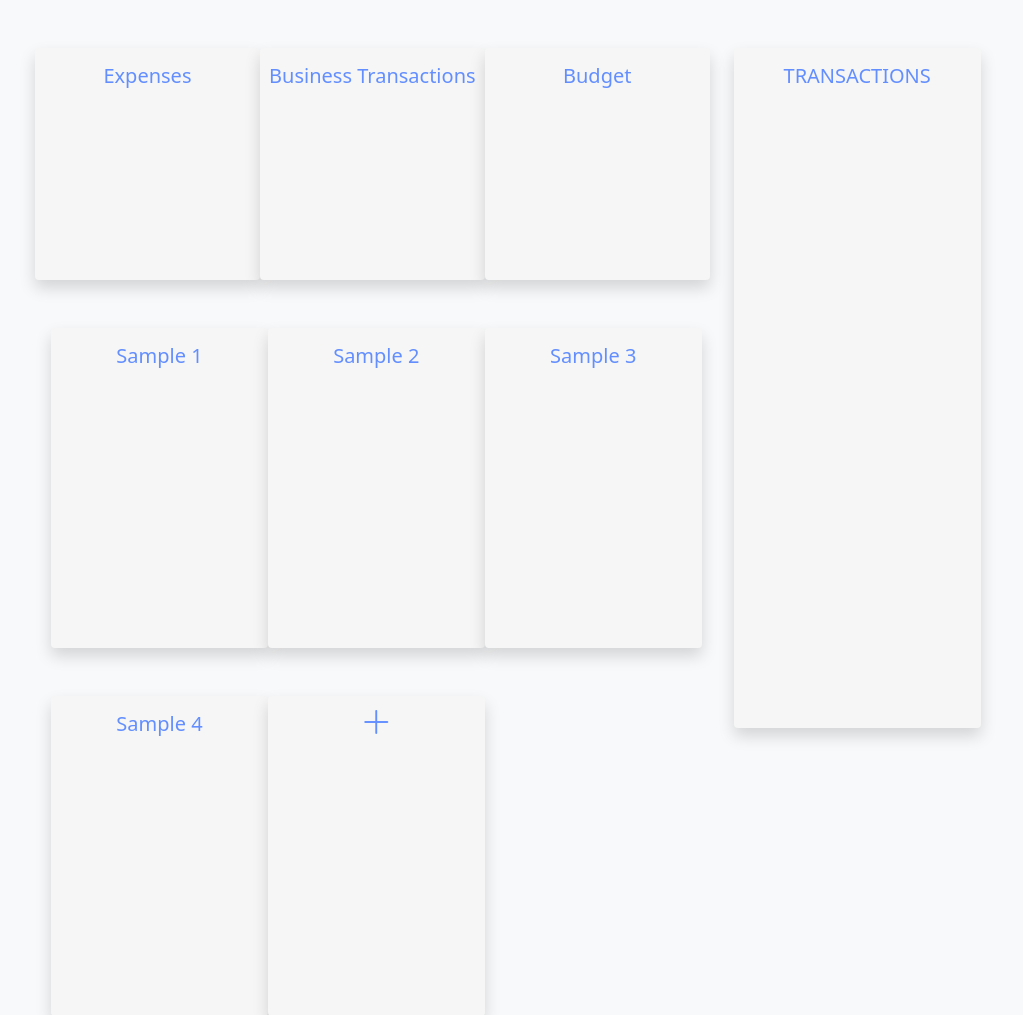
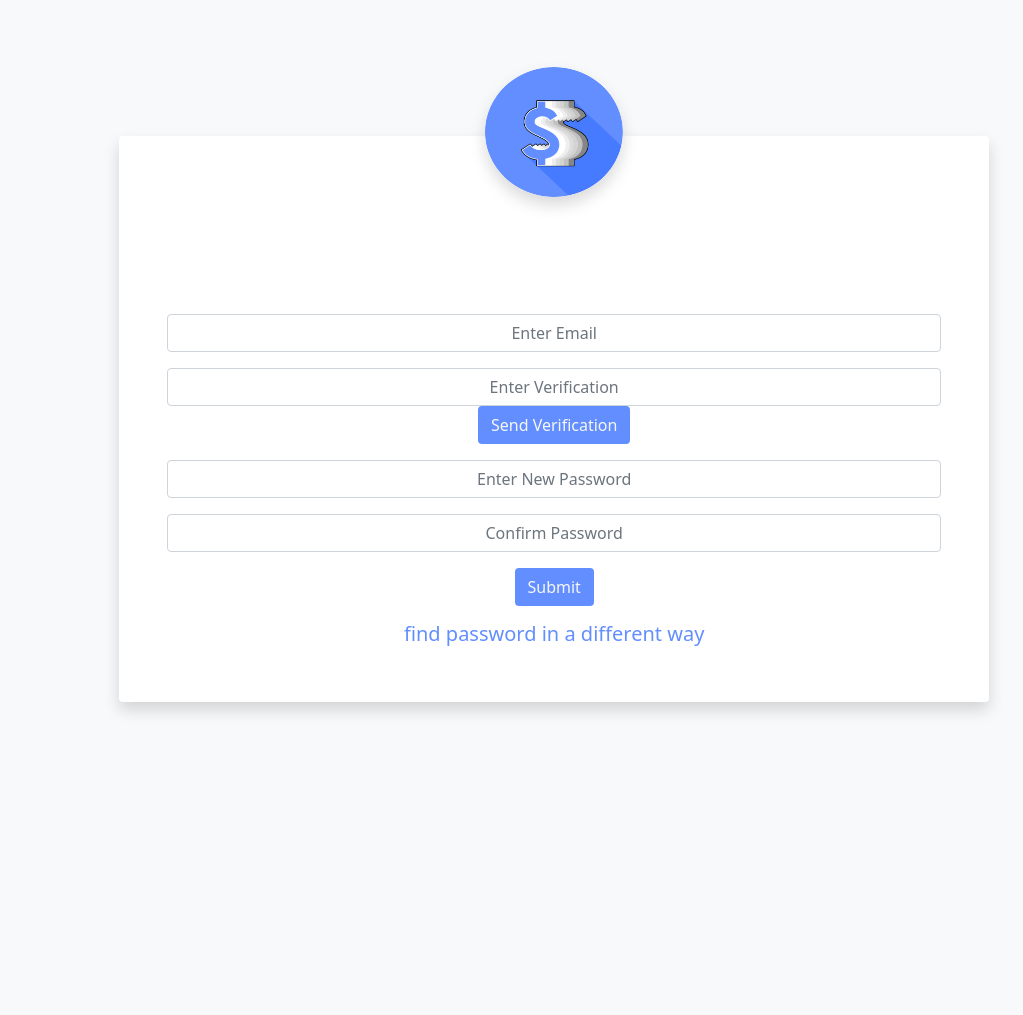
Before and after one commit to 0IUwUL/G-Track, a CodeIgniter app: page /ex/ in a window 1280 px wide. Shown: the part 64-1079 px from the top of the page, without its empty margins (63-1086 px from the left). After the commit the page ends 777 px from the top, so only its background shows below. Run offline with CodeIgniter, Linux system fonts and the light colour scheme.

Commit message:
working forgot password, not flexible, positioning problems

```diff
--- a/application/config/routes.php
+++ b/application/config/routes.php
@@ -49,6 +49,6 @@ defined('BASEPATH') OR exit('No direct script access allowed');
 | Examples:	my-controller/index	-> my_controller/index
 |		my-controller/my-method	-> my_controller/my_method
 */
-$route['default_controller'] = 'welcome';
+$route['default_controller'] = 'Forgot_Password';
 $route['404_override'] = '';
 $route['translate_uri_dashes'] = FALSE;
--- /dev/null
+++ b/application/controllers/Forgot_Password.php
@@ -0,0 +1,27 @@
+<?php
+defined('BASEPATH') OR exit('No direct script access allowed');
+
+class Forgot_Password extends CI_Controller {
+
+	/**
+	 * Index Page for this controller.
+	 *
+	 * Maps to the following URL
+	 * 		http://example.com/index.php/welcome
+	 *	- or -
+	 * 		http://example.com/index.php/welcome/index
+	 *	- or -
+	 * Since this controller is set as the default controller in
+	 * config/routes.php, it's displayed at http://example.com/
+	 *
+	 * So any other public methods not prefixed with an underscore will
+	 * map to /index.php/welcome/<method_name>
+	 * @see https://codeigniter.com/userguide3/general/urls.html
+	 */
+	public function index()
+	{
+		$this->load->view('template/header');
+		$this->load->view('forgot_pass');
+		$this->load->view('template/footer');
+	}
+}
--- /dev/null
+++ b/application/views/forgot_pass.php
@@ -0,0 +1,37 @@
+<div class="container my-5">
+    <div class="row mx-3 p-5">
+        <div class="row col-10 p-5">
+            <div class="box col shadow mb-5 p-5 rounded">
+                <div class="logo shadow">
+                    <img src="<?php echo base_url('assets/img/logo.png')?>" width="138" height="130" class="rounded rounded-circle">
+                </div>
+
+                <div class="mb-3">
+                    <input type="text" class="form-control" placeholder="Enter Email" name="name">
+                </div>
+
+                <div class="mb-3">
+                    <input type="text" class="form-control" placeholder="Enter Verification" name="verification">
+                    <button type="submit" class="btn btn-custom" name="verify" style="color: #F6F6F6">Send Verification</button>
+                </div>
+
+                <div class="mb-3">
+                    <input type="text" class="form-control" placeholder="Enter New Password" name="new_password">
+                </div>
+
+                <div class="mb-3">
+                    <input type="text" class="form-control" placeholder="Confirm Password" name="confirm_password">
+                </div>
+
+                <div class="mb-3">
+                    <button type="submit" class="btn btn-custom" name="submit" style="color: #F6F6F6">Submit</button>
+                </div>
+
+                <div class="row justify-content-center h5 mt-3" style="color: #628EFF">
+                    find password in a different way
+                </div>
+
+            </div>
+        </div>
+    </div>
+</div>
--- a/assets/css/style.css
+++ b/assets/css/style.css
@@ -19,3 +19,34 @@
     color: #628EFF;
     height: 40vh;
 }
+
+/*for Forgot Password*/
+.box{
+    background-color: #FFFFFF;
+    text-align: center;
+    position: absolute;
+    top: 25%;
+    width: 68%;
+}
+
+.logo{
+    max-width: 138px;
+    height: 130px;
+    width: 138px;
+    margin: 0 auto;
+    -webkit-transform: translate3d(0, -90%, 0);
+    -moz-transform: translate3d(0, -90%, 0);
+    -o-transform: translate3d(0, -90%, 0);
+    -ms-transform: translate3d(0, -90%, 0);
+    transform: translate3d(0, -90%, 0);
+    border-radius: 50%;
+    box-shadow:0 0 0 10px;
+}
+
+.btn-custom{
+    background-color: #628EFF;
+}
+
+.form-control{
+    text-align: center;
+}
```
Also changed, not shown: assets/img/logo.png (added).
